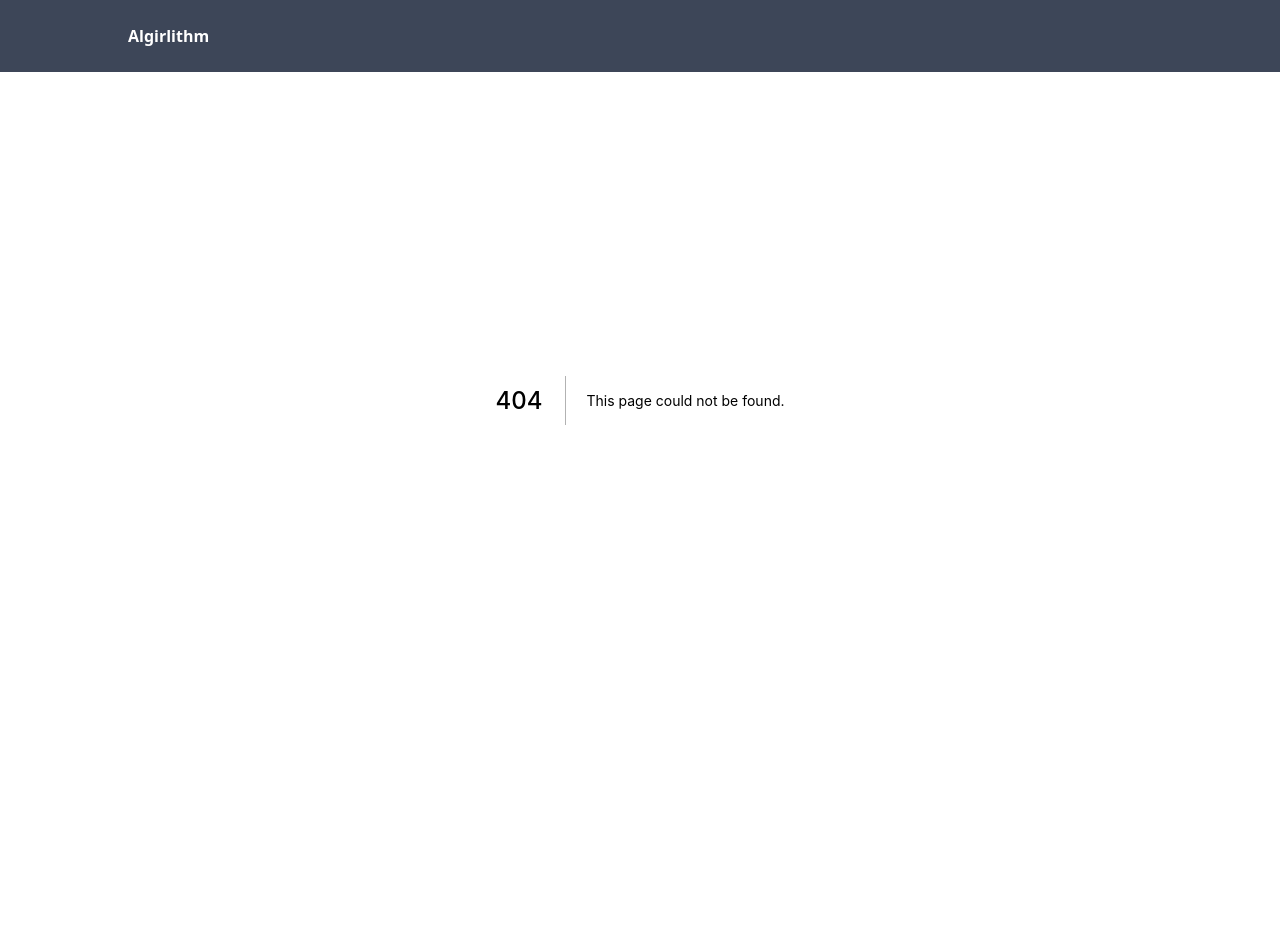
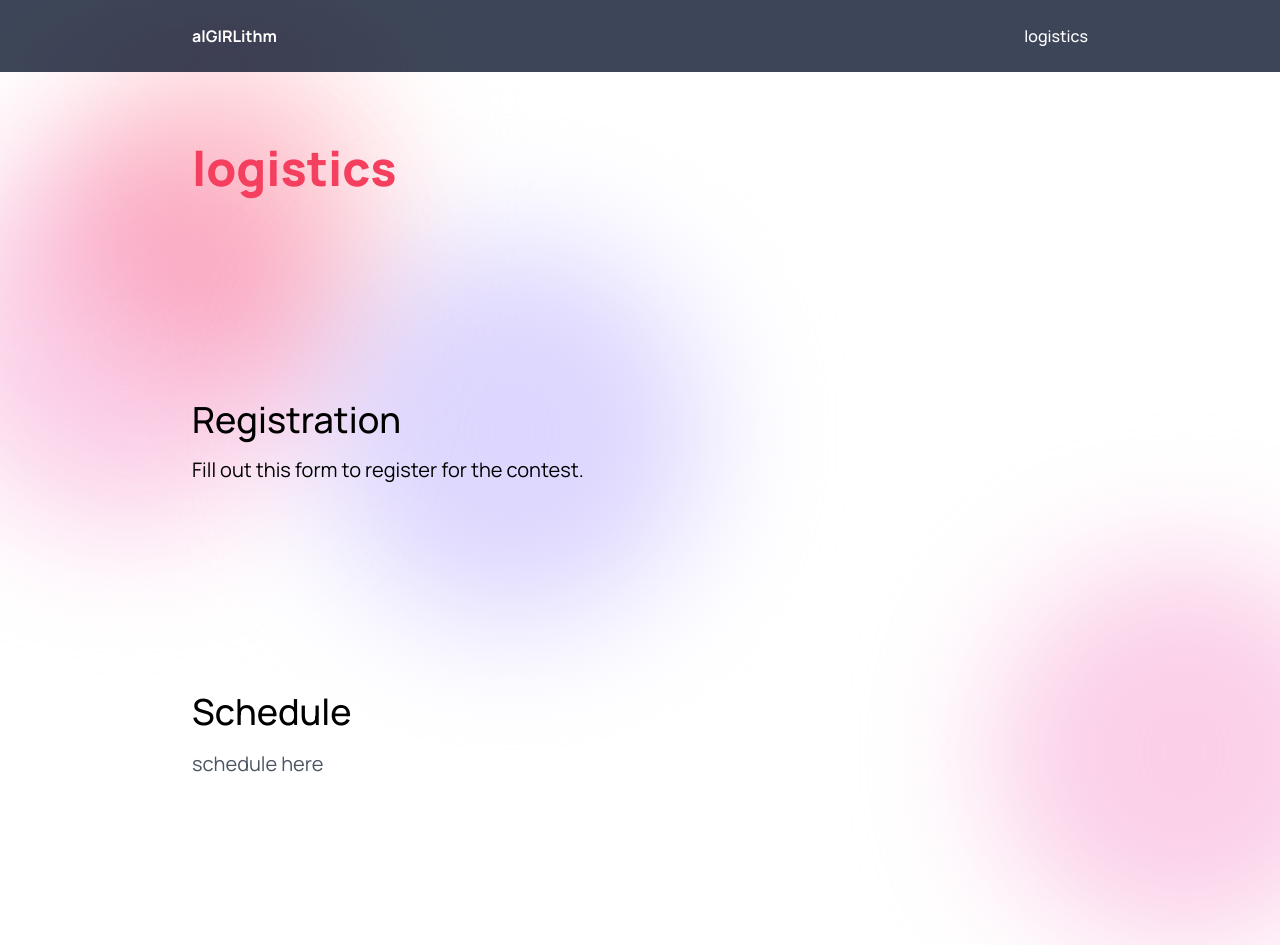
Before and after one commit to maggie-j-liu/algirlithm, a Next.js app: page /logistics in a window 1280 px wide. Before the commit this address had no page. Shown: the top 945 px of the page. Before the commit the page ends 800 px from the top, so only its background shows below. Built offline with nearby package versions, Linux system fonts and the light colour scheme.

Commit message:
logistics

```diff
--- a/components/Navbar.jsx
+++ b/components/Navbar.jsx
@@ -9,12 +9,19 @@ const Navbar = () => {
       <div className={"w-full px-16 h-full"}>
         <div
           className={
-            "max-w-5xl w-full mx-auto flex items-center justify-between h-full"
+            "max-w-4xl w-full mx-auto flex items-center justify-between h-full text-white font-bold"
           }
         >
-          <Link href={"/"}>
-            <a className={"text-white font-bold"}>Algirlithm</a>
-          </Link>
+          <div>
+            <Link href={"/"}>
+              <a>alGIRLithm</a>
+            </Link>
+          </div>
+          <div className={"font-medium"}>
+            <Link href={"/logistics"}>
+              <a>logistics</a>
+            </Link>
+          </div>
         </div>
       </div>
     </nav>
--- /dev/null
+++ b/pages/_document.jsx
@@ -0,0 +1,22 @@
+import Document, { Html, Head, Main, NextScript } from "next/document";
+
+class MyDocument extends Document {
+  render() {
+    return (
+      <Html>
+        <Head>
+          <link
+            href="https://fonts.googleapis.com/css2?family=Manrope:wght@200;300;400;500;600;700;800&display=swap"
+            rel="stylesheet"
+          />
+        </Head>
+        <body>
+          <Main />
+          <NextScript />
+        </body>
+      </Html>
+    );
+  }
+}
+
+export default MyDocument;
--- a/pages/index.jsx
+++ b/pages/index.jsx
@@ -1,20 +1,20 @@
 import Head from "next/head";
 
-export default function Home() {
+const Home = () => {
   return (
     <div>
       <Head>
-        <title>Algirlithm</title>
+        <title>alGIRLithm</title>
         <meta name="description" content="Algirlithm" />
       </Head>
       <main>
         <section className={"px-24 pt-36 pb-28 bg-primary-100"}>
-          <div className={"w-full max-w-5xl mx-auto"}>
+          <div className={"w-full max-w-4xl mx-auto"}>
             <h2 className={"uppercase text-lg font-medium text-primary-900"}>
               date here
             </h2>
             <h1 className={"text-8xl font-extrabold text-primary-500"}>
-              Algirlithm.
+              al<span className={"font-black"}>GIRL</span>ithm.
             </h1>
             <h2 className={"text-4xl mt-4"}>
               A programming contest for high school girls...
@@ -32,26 +32,26 @@ export default function Home() {
           <div className={"bg-primary-100 h-8 w-full -skew-y-3"} />
           <div
             className={
-              "bg-gradient-to-r from-pink-200 to-primary-200 h-6 w-full -skew-y-3"
+              "bg-gradient-to-r from-secondary-200 to-primary-200 h-6 w-full -skew-y-3"
             }
           />
           <div
             className={
-              "bg-gradient-to-r from-primary-300 to-pink-300 h-6 w-full -skew-y-3"
+              "bg-gradient-to-r from-primary-300 to-secondary-300 h-6 w-full -skew-y-3"
             }
           />
         </div>
         <section>
           <div
             className={
-              "w-full max-w-5xl mx-auto py-16 flex gap-16 items-center"
+              "w-full max-w-4xl mx-auto py-16 flex gap-16 items-center"
             }
           >
             <div>
               <h2 className={"text-4xl font-medium mb-4"}>
                 What is{" "}
                 <span className={"text-primary-600 font-semibold"}>
-                  Algirlithm?
+                  alGIRLithm?
                 </span>
               </h2>
               <p className={"text-xl leading-relaxed text-gray-600"}>
@@ -83,20 +83,20 @@ export default function Home() {
         </section>
         <div
           className={
-            "bg-gradient-to-r from-primary-400 to-pink-400 h-24 w-full -skew-y-3 translate-y-10"
+            "bg-gradient-to-r from-primary-400 to-secondary-400 h-24 w-full -skew-y-3 translate-y-10"
           }
         />
         <section
           className={
-            "bg-gradient-to-r from-primary-400 to-pink-400 pt-24 pb-36"
+            "bg-gradient-to-r from-primary-400 to-secondary-400 pt-24 pb-36"
           }
         >
-          <div className={"max-w-5xl w-full mx-auto"}>
+          <div className={"max-w-4xl w-full mx-auto"}>
             <h2 className={"text-4xl font-medium mb-4 text-white"}>Prizes</h2>
             <div className={"grid grid-cols-2 gap-8"}>
               <div
                 className={
-                  "border-2 border-pink-800 bg-pink-800/80 text-primary-100 hover:bg-pink-100/40 hover:text-pink-800 duration-150 py-8 px-4 rounded-md shadow-lg"
+                  "bg-secondary-800/80 text-primary-100 hover:bg-secondary-50/30 hover:text-secondary-800 duration-150 py-8 px-4 rounded-md shadow-lg hover:shadow-xl"
                 }
               >
                 <h3 className={"text-xl font-medium"}>1st place</h3>
@@ -104,7 +104,7 @@ export default function Home() {
               </div>
               <div
                 className={
-                  "border-2 border-pink-800 bg-pink-800/80 text-primary-100 hover:bg-pink-100/40 hover:text-pink-800 duration-150 py-8 px-4 rounded-md shadow-lg"
+                  "bg-secondary-800/80 text-primary-100 hover:bg-secondary-50/30 hover:text-secondary-800 duration-150 py-8 px-4 rounded-md shadow-lg hover:shadow-xl"
                 }
               >
                 <h3 className={"text-xl font-medium"}>2nd place</h3>
@@ -112,7 +112,7 @@ export default function Home() {
               </div>
               <div
                 className={
-                  "border-2 border-pink-800 bg-pink-800/80 text-primary-100 hover:bg-pink-100/40 hover:text-pink-800 duration-150 py-8 px-4 rounded-md shadow-lg"
+                  "bg-secondary-800/80 text-primary-100 hover:bg-secondary-50/30 hover:text-secondary-800 duration-150 py-8 px-4 rounded-md shadow-lg hover:shadow-xl"
                 }
               >
                 <h3 className={"text-xl font-medium"}>3rd place</h3>
@@ -123,15 +123,15 @@ export default function Home() {
         </section>
         <div
           className={
-            "bg-gradient-to-r from-pink-200 to-primary-200 h-24 w-full -skew-y-3 -translate-y-10"
+            "bg-gradient-to-r from-secondary-200 to-primary-200 h-24 w-full -skew-y-3 -translate-y-10"
           }
         />
         <section
           className={
-            "bg-gradient-to-r from-pink-200 to-primary-200 py-24 -mt-20"
+            "bg-gradient-to-r from-secondary-200 to-primary-200 py-24 -mt-20"
           }
         >
-          <div className={"max-w-5xl w-full mx-auto"}>
+          <div className={"max-w-4xl w-full mx-auto"}>
             <h2 className={"text-4xl font-medium mb-4 text-center"}>
               Sponsors
             </h2>
@@ -169,4 +169,6 @@ export default function Home() {
       </main>
     </div>
   );
-}
+};
+
+export default Home;
--- /dev/null
+++ b/pages/logistics.jsx
@@ -0,0 +1,70 @@
+import Head from "next/head";
+
+const Logistics = () => {
+  return (
+    <main>
+      <div
+        className={
+          "blur-3xl bg-pink-200 w-96 h-96 fixed top-36 -left-16 rounded-full"
+        }
+      />
+      <div
+        className={
+          "blur-3xl mix-blend-multiply bg-primary-200 w-80 h-80 fixed top-12 left-16 rounded-full"
+        }
+      />
+      <div
+        className={
+          "blur-3xl mix-blend-multiply bg-purple-200 w-96 h-96 fixed top-60 left-1/4 rounded-full"
+        }
+      />
+      <div
+        className={
+          "blur-3xl mix-blend-multiply bg-pink-200 w-96 h-96 fixed -bottom-36 -right-24 rounded-full"
+        }
+      />
+      <div className={"relative"}>
+        <section className={"px-24 pt-36 pb-28"}>
+          <div className={"w-full max-w-4xl mx-auto"}>
+            <h1 className={"text-5xl font-extrabold text-primary-500"}>
+              logistics
+            </h1>
+          </div>
+        </section>
+        <section className={"pt-24 pb-36"}>
+          <div className={"max-w-4xl w-full mx-auto"}>
+            <h2 className={"text-4xl font-medium mb-4"}>Registration</h2>
+            <p className={"text-xl"}>
+              Fill out this form to register for the contest.
+            </p>
+          </div>
+        </section>
+        <section>
+          <div
+            className={
+              "w-full max-w-4xl mx-auto py-16 flex gap-16 items-center"
+            }
+          >
+            <div>
+              <h2 className={"text-4xl font-medium mb-4"}>Schedule</h2>
+              <p className={"text-xl leading-relaxed text-gray-600"}>
+                schedule here
+              </p>
+            </div>
+          </div>
+        </section>
+
+        <section className={"py-24"}>
+          <div className={"max-w-4xl w-full mx-auto"}>
+            <h2 className={"text-4xl font-medium mb-4"}>Contest Format</h2>
+            <p className={"text-xl"}>
+              allowed languages, number of problems, scoring
+            </p>
+          </div>
+        </section>
+      </div>
+    </main>
+  );
+};
+
+export default Logistics;
--- a/styles/globals.css
+++ b/styles/globals.css
@@ -1,3 +1,7 @@
 @tailwind base;
 @tailwind components;
 @tailwind utilities;
+
+::selection {
+  @apply bg-primary-400 text-white;
+}
--- a/tailwind.config.js
+++ b/tailwind.config.js
@@ -1,4 +1,5 @@
 const colors = require("tailwindcss/colors");
+const defaultTheme = require("tailwindcss/defaultTheme");
 module.exports = {
   mode: "jit",
   purge: ["./pages/**/*.{js,ts,jsx,tsx}", "./components/**/*.{js,ts,jsx,tsx}"],
@@ -7,6 +8,10 @@ module.exports = {
     extend: {
       colors: {
         primary: colors.rose,
+        secondary: colors.pink,
+      },
+      fontFamily: {
+        sans: ["Manrope", ...defaultTheme.fontFamily.sans],
       },
     },
   },
```
